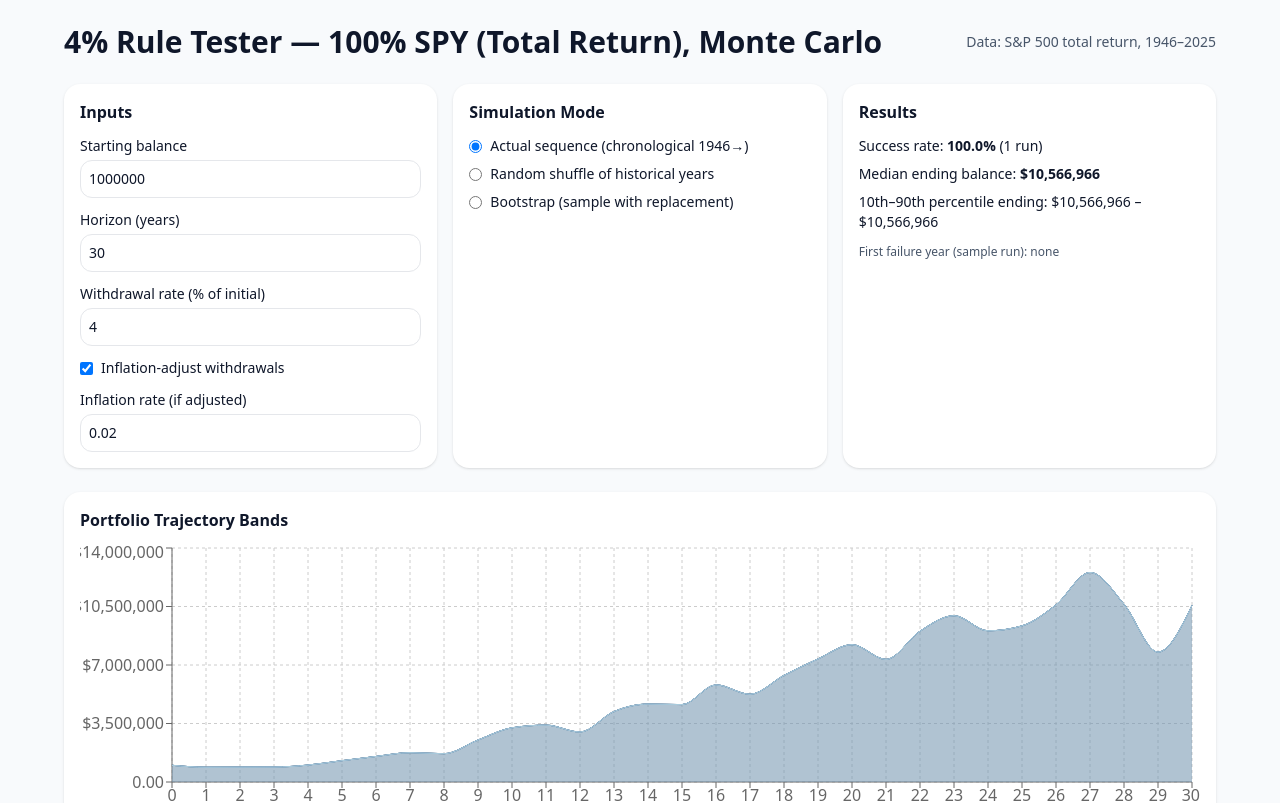
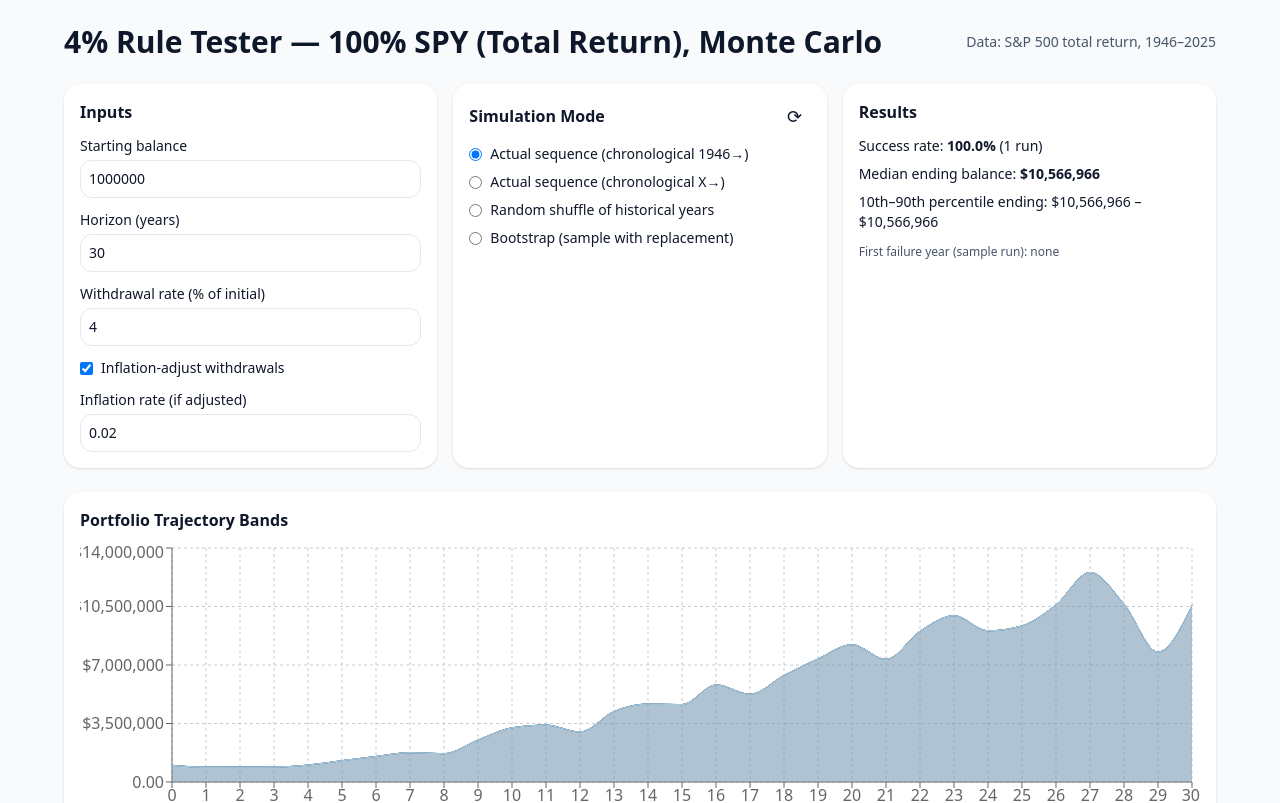
Before and after one commit to GodsMoon/bucket-retirement-calculator, a React (Vite) app: page / in a window 1280 px wide. Shown: the top 803 px of the page. Built offline with nearby package versions, Linux system fonts and the light colour scheme.

Commit message:
add "Actual sequence (chronological X→)"

```diff
--- a/src/App.tsx
+++ b/src/App.tsx
@@ -166,9 +166,10 @@ export default function App() {
   const [withdrawRate, setWithdrawRate] = useState(4); // % of initial
   const [inflationAdjust, setInflationAdjust] = useState(true);
   const [inflationRate, setInflationRate] = useState(0.02); // 2%
-  const [mode, setMode] = useState<"actual-seq" | "random-shuffle" | "bootstrap">("actual-seq");
+  const [mode, setMode] = useState<"actual-seq" | "actual-seq-random-start" | "random-shuffle" | "bootstrap">("actual-seq");
   const [numRuns, setNumRuns] = useState(1000);
   const [seed, setSeed] = useState<number | "">("");
+  const [refreshCounter, setRefreshCounter] = useState(0);
 
   // Optional seed (not cryptographically strong) so users can reproduce
   useMemo(() => {
@@ -203,6 +204,34 @@ export default function App() {
     return out;
   }, [horizon]);
 
+  // Build sequences that start at random years but proceed chronologically
+  const randomStartSequenceMultipliers = useMemo(() => {
+    // Use the returns in chronological order from earliest to latest
+    const multipliersChrono = TOTAL_RETURNS.slice().sort((a,b)=>a.year-b.year).map(d=>pctToMult(d.returnPct));
+    const totalYears = multipliersChrono.length;
+
+    // For Monte Carlo, generate multiple sequences with different starting points
+    const sequences: number[][] = [];
+    const runsToGenerate = mode === "actual-seq-random-start" ? numRuns : 0;
+
+    for (let run = 0; run < runsToGenerate; run++) {
+      // Pick a random starting year
+      const startIdx = Math.floor(Math.random() * totalYears);
+      const seq: number[] = [];
+
+      // Generate sequence of required horizon length
+      for (let i = 0; i < horizon; i++) {
+        // Calculate the actual index with wrapping
+        const idx = (startIdx + i) % totalYears;
+        seq.push(multipliersChrono[idx]);
+      }
+
+      sequences.push(seq);
+    }
+
+    return sequences;
+  }, [horizon, numRuns, mode, refreshCounter]);
+
   const sims = useMemo(() => {
     const initW = withdrawRate / 100;
     const runs: RunResult[] = [];
@@ -213,6 +242,13 @@ export default function App() {
       runs.push(
         simulatePath(seq, startBalance, initW, inflationRate, inflationAdjust)
       );
+    } else if (mode === "actual-seq-random-start") {
+      // Use the pre-generated sequences with random starting years
+      for (const seq of randomStartSequenceMultipliers) {
+        runs.push(
+          simulatePath(seq, startBalance, initW, inflationRate, inflationAdjust)
+        );
+      }
     } else if (mode === "random-shuffle") {
       for (let r = 0; r < numRuns; r++) {
         const seq = shuffle(multipliers).slice(0, horizon);
@@ -230,7 +266,7 @@ export default function App() {
     }
 
     return runs;
-  }, [mode, numRuns, availableMultipliers, horizon, startBalance, withdrawRate, inflationRate, inflationAdjust, actualSequenceMultipliers]);
+  }, [mode, numRuns, availableMultipliers, horizon, startBalance, withdrawRate, inflationRate, inflationAdjust, actualSequenceMultipliers, randomStartSequenceMultipliers, refreshCounter]);
 
   const stats = useMemo(() => {
     if (sims.length === 0) return null;
@@ -291,11 +327,25 @@ export default function App() {
           </div>
 
           <div className="bg-white rounded-2xl shadow p-4 space-y-3">
-            <h2 className="font-semibold">Simulation Mode</h2>
+            <div className="flex items-center justify-between">
+              <h2 className="font-semibold">Simulation Mode</h2>
+              <button
+                className="text-lg hover:bg-slate-100 rounded-full w-8 h-8 flex items-center justify-center transition-colors"
+                onClick={() => setRefreshCounter(prev => prev + 1)}
+                aria-label="Refresh simulation"
+                title="Refresh simulation"
+              >
+                ⟳
+              </button>
+            </div>
             <div className="space-y-2 text-sm">
               <label className="flex items-center gap-2">
                 <input type="radio" name="mode" checked={mode==='actual-seq'} onChange={()=>setMode('actual-seq')} />
                 Actual sequence (chronological 1946→)
+              </label>
+              <label className="flex items-center gap-2">
+                <input type="radio" name="mode" checked={mode==='actual-seq-random-start'} onChange={()=>setMode('actual-seq-random-start')} />
+                Actual sequence (chronological X→)
               </label>
               <label className="flex items-center gap-2">
                 <input type="radio" name="mode" checked={mode==='random-shuffle'} onChange={()=>setMode('random-shuffle')} />
@@ -306,7 +356,7 @@ export default function App() {
                 Bootstrap (sample with replacement)
               </label>
             </div>
-            {(mode !== 'actual-seq') && (
+            {(mode === 'actual-seq-random-start' || mode === 'random-shuffle' || mode === 'bootstrap') && (
               <>
                 <label className="block text-sm"># Monte Carlo runs
                   <input type="number" className="mt-1 w-full border rounded-xl p-2" value={numRuns} onChange={e=>setNumRuns(Math.max(1, Number(e.target.value)))} />
```
